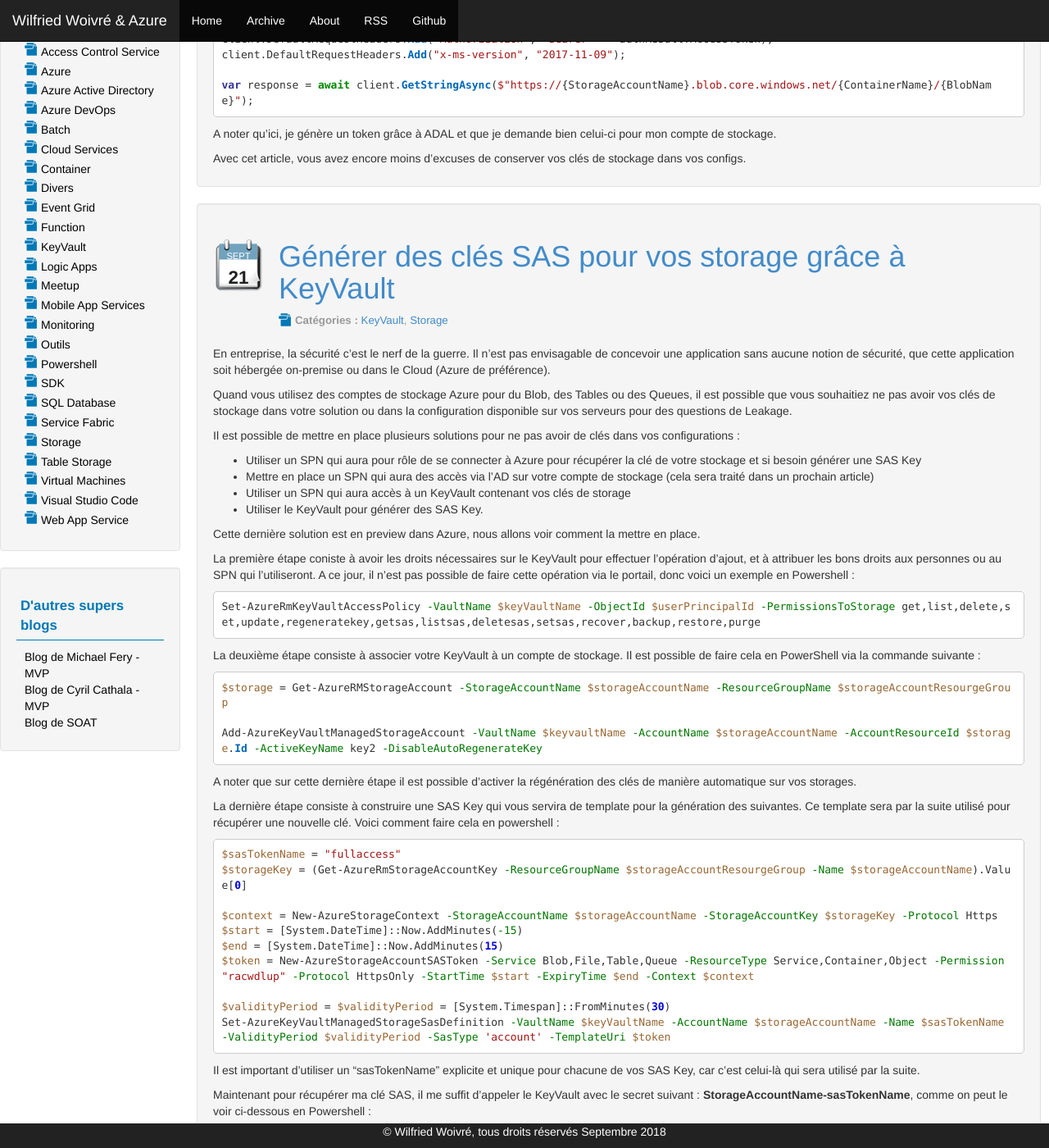
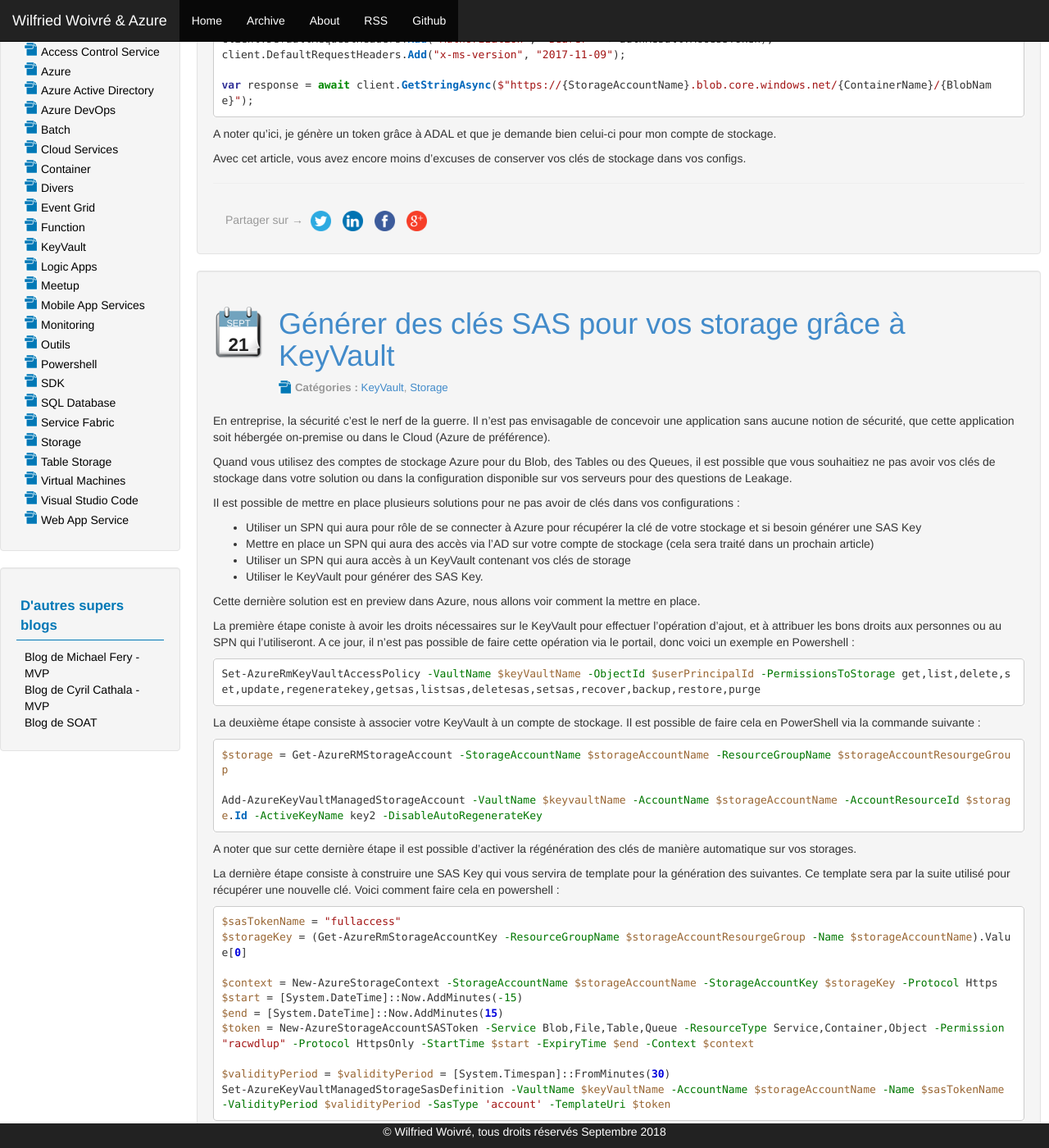
Before and after one commit to wilfriedwoivre/wilfriedwoivre.github.io, a Jekyll site: the page built from index.html, in a window 1280 px wide and 1400 px high, scrolled down 657 px. Shown: the whole window at 82% size. Built offline with Jekyll 4.4.1, drawn with Linux system fonts in a browser that asks for light colours; the list of posts is cut into pages by our own code; some of the changed text lies outside the part shown.

Commit message:
add share button home page

```diff
--- /dev/null
+++ b/_includes/share-list.html
@@ -0,0 +1,16 @@
+<div class="share-post">
+    Partager sur &rarr;
+    <a href="https://twitter.com/intent/tweet?text={{ page.title }}&url={{ site.url }}{{ post.url }}&via={{ site.twitter_username }}&related={{ site.twitter_username }}" rel="nofollow" target="_blank" title="Partager sur Twitter">
+        <img src="{{ site.url }}/assets/twitter.png" alt="Twitter"/>
+    </a>
+    <a href="http://www.linkedin.com/shareArticle?mini=true&url={{ site.url }}{{ post.url }}&title={{ page.title }}&summary={% if page.layout == 'post' %} {{ page.content | strip_html | xml_escape
+        | truncate: 500 }} {% else %} {{ site.name }} | {{ site.description }}  {% endif %}&source" rel="nofollow" target="_blank" title="Partager sur LinkedIn">
+        <img src="{{ site.url }}/assets/linkedin.png" alt="LinkedIn"/>
+    </a>
+    <a href="https://facebook.com/sharer.php?u={{ site.url }}{{ post.url }}" rel="nofollow" target="_blank" title="Partager sur Facebook">
+        <img src="{{ site.url }}/assets/facebook.png" alt="facebook"/>
+    </a>
+    <a href="https://plus.google.com/share?url={{ site.url }}{{ post.url }}" rel="nofollow" target="_blank" title="Partager sur Google+">
+        <img src="{{ site.url }}/assets/google.png" alt="Google"/>
+    </a>
+</div>
--- a/index.html
+++ b/index.html
@@ -35,6 +35,8 @@ title: Home
         {% endif %}
         <div class="content">
             {{ post.content }}
+            <hr />
+            {% include share-list.html %}
         </div>
     </article>
 </div>
```
